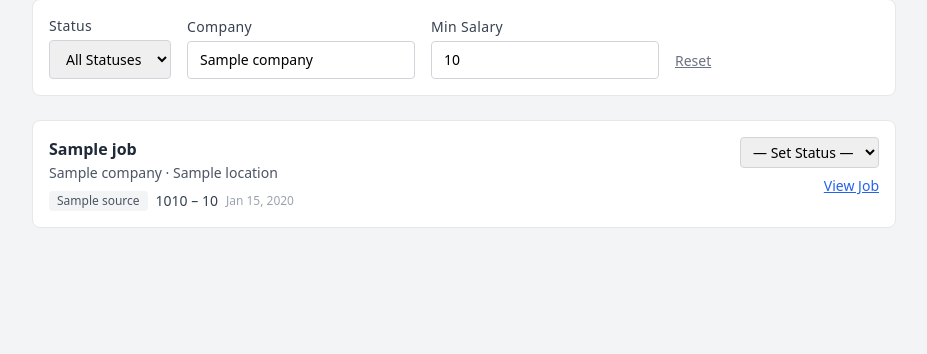
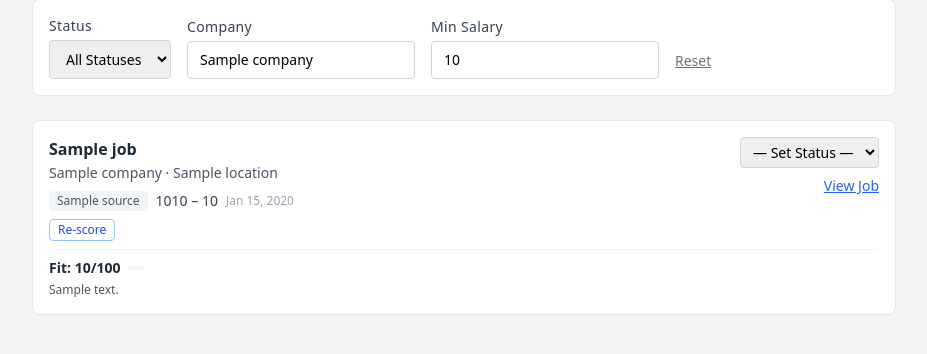
Before and after one commit to dor-schreier/linkedin-job, a FastAPI app: template app/templates/jobs.html in a window 1280 px wide. Shown: the part 142-496 px from the top of the page, without its empty margins (176-1103 px from the left). Run offline with FastAPI, Linux system fonts and the light colour scheme; the template is opened without the code that fills it: most values are stand-ins (such as "Sample title", 1, 10 or a date in 2020); some libraries are stand-ins or nearby versions.

Commit message:
feat(04-02): add per-job Score button with Groq scoring partial

```diff
--- a/app/templates/partials/job_list.html
+++ b/app/templates/partials/job_list.html
@@ -39,6 +39,20 @@
         {% endif %}
       </div>
     </div>
+    <div class="mt-2 flex items-center gap-3">
+      <button
+        hx-post="/jobs/{{ job.id }}/score"
+        hx-target="#job-score-{{ job.id }}"
+        hx-swap="innerHTML"
+        hx-indicator="#job-score-{{ job.id }}"
+        class="text-xs text-blue-700 border border-blue-300 rounded px-2 py-0.5 hover:bg-blue-50">
+        {% if job.fit_score is not none %}Re-score{% else %}Score{% endif %}
+      </button>
+    </div>
+    <div id="job-score-{{ job.id }}">
+      {% set label = fit_label(job.fit_score) %}
+      {% include "partials/job_score.html" %}
+    </div>
   </div>
   {% endfor %}
 
--- /dev/null
+++ b/app/templates/partials/job_score.html
@@ -0,0 +1,18 @@
+{% if job.fit_score is not none %}
+  <div class="mt-2 border-t border-gray-100 pt-2 space-y-1">
+    <div class="flex items-center gap-2">
+      <span class="text-sm font-bold text-gray-800">Fit: {{ job.fit_score }}/100</span>
+      <span class="text-xs px-2 py-0.5 rounded
+        {% if label == 'Excellent' %}bg-green-100 text-green-800
+        {% elif label == 'Good' %}bg-blue-100 text-blue-800
+        {% elif label == 'Fair' %}bg-yellow-100 text-yellow-800
+        {% else %}bg-gray-100 text-gray-700{% endif %}">{{ label }}</span>
+    </div>
+    {% if job.fit_summary %}
+    <p class="text-xs text-gray-600">{{ job.fit_summary }}</p>
+    {% endif %}
+    {% if job.salary_estimated and not (job.salary_min and job.salary_max) %}
+    <p class="text-xs text-gray-700"><span class="font-bold">Estimated:</span> {{ job.salary_estimated }}</p>
+    {% endif %}
+  </div>
+{% endif %}
```
Also changed, not shown: app/routes/jobs.py (+51 -0 lines).
